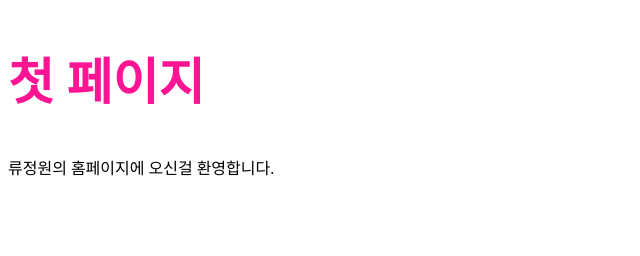
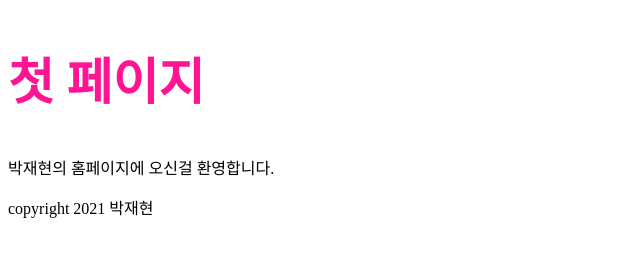
Before and after one commit to zngkgk963/Bigdata, a plain HTML site: page index.html in a window 1280 px wide. Shown: the whole page, without its empty margins (0-640 px from the left). Drawn offline with Linux system fonts and the light colour scheme.

Commit message:
index.html, README.md 파일추가

```diff
--- a/index.html
+++ b/index.html
@@ -8,6 +8,7 @@
 </head>
 <body>
     <h2>첫 페이지</h2>
-    <p>류정원의 홈페이지에 오신걸 환영합니다.</p>
+    <p>박재현의 홈페이지에 오신걸 환영합니다.</p>
+    <p>copyright 2021 박재현</p>
 </body>
 </html>
```
Also changed, not shown: 1 other file.
